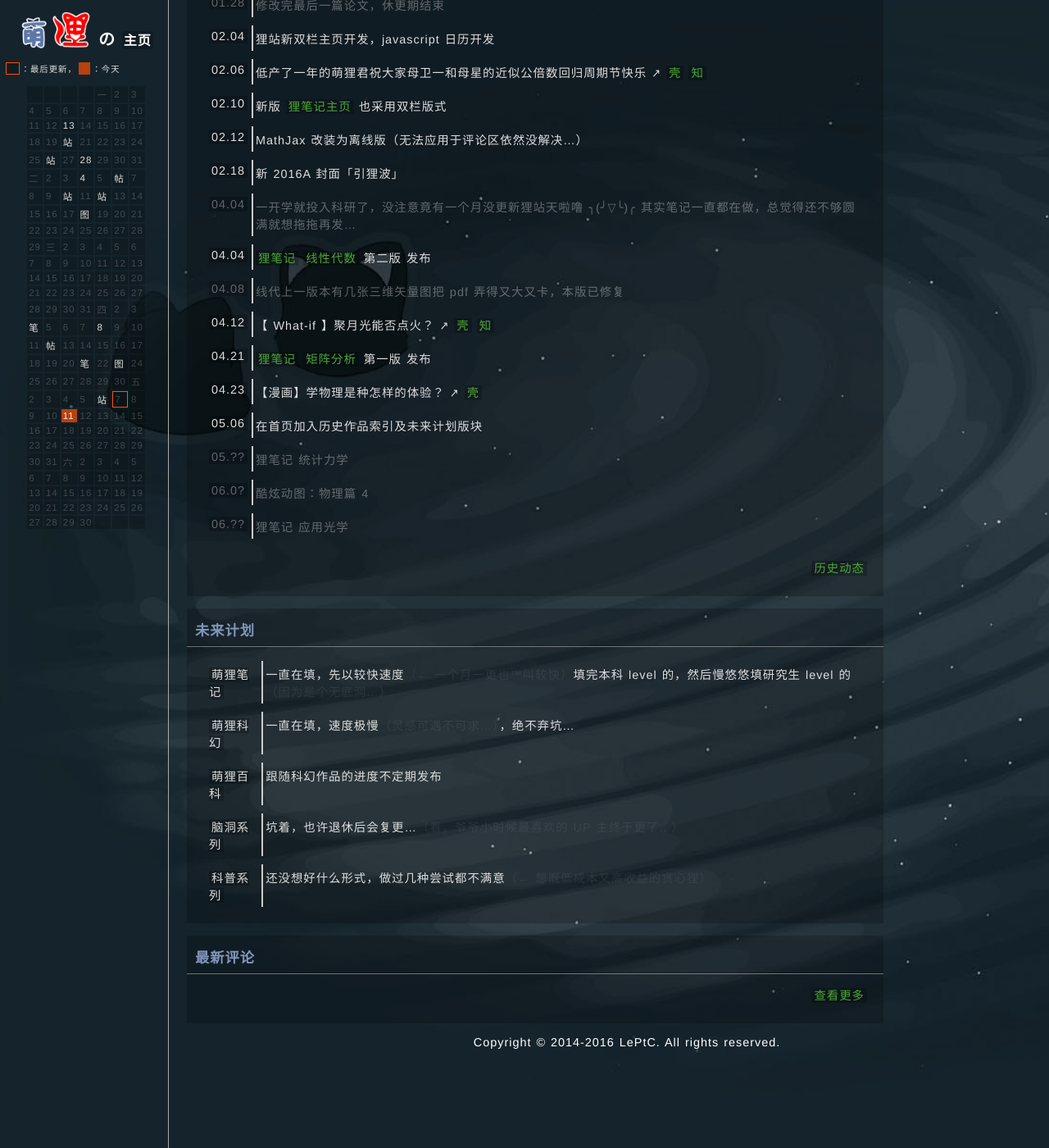
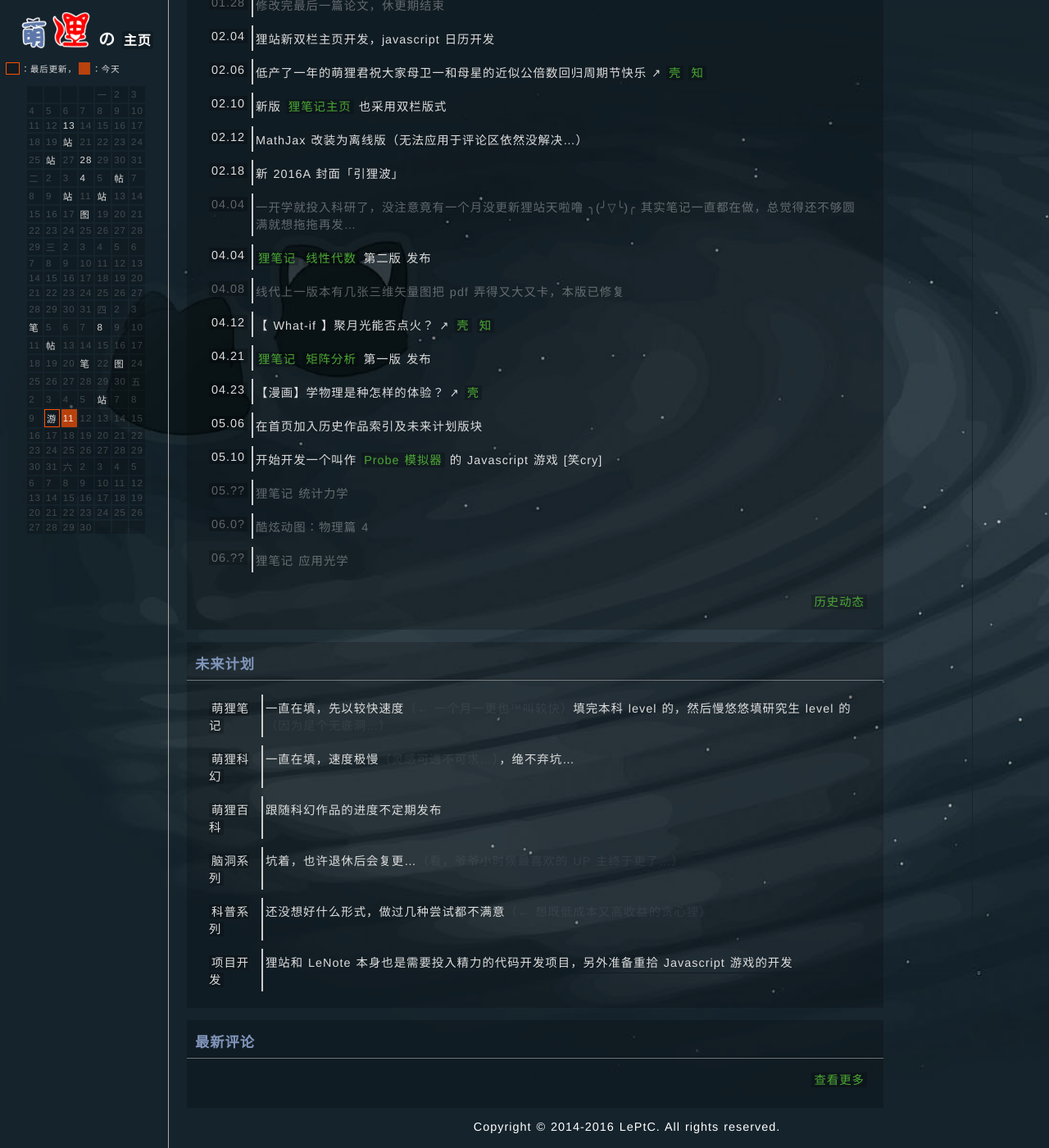
Before and after one commit to LePtC/LePtC.github.io, a Jekyll site: the page built from index.html, in a window 1280 px wide and 1400 px high, scrolled down 584 px. Shown: the whole window at 82% size. Built offline with Jekyll 4.4.1, drawn with Linux system fonts in a browser that asks for light colours; Markdown is read by kramdown in place of the engine named in the settings; comment, search, counter and statistics services are not loaded; before the commit the page ends 1881 px from its top, so only the background shows below that.

Commit message:
start ProbeSim project

```diff
--- a/index.html
+++ b/index.html
@@ -196,12 +196,12 @@ title: LePtC
   <td>4</td>
   <td>5</td>
   <td><a href="#05.06">站</a></td>
-  <td class="lastday">7</td>
+  <td>7</td>
   <td>8</td>
 </tr>
 <tr>
   <td>9</td>
-  <td>10</td>
+  <td class="lastday"><a href="#05.10">游</a></td>
   <td>11</td>
   <td>12</td>
   <td>13</td>
@@ -439,6 +439,9 @@ title: LePtC
   <tr><td><a name="05.06">05.06</a></td>
     <td class="left">在首页加入历史作品索引及未来计划版块</td>
   </tr>
+  <tr><td><a name="05.10">05.10</a></td>
+    <td class="left">开始开发一个叫作 <a href="https://github.com/LePtC/ProbeSim/blob/master/log.md">Probe 模拟器</a> 的 Javascript 游戏 [笑cry]</td>
+  </tr>
   <tr class="com"><td><a name="05.??">05.??</a></td>
     <td class="left">狸笔记 统计力学</td>
   </tr>
@@ -481,9 +484,9 @@ title: LePtC
   <tr><td><a>科普系列</a></td>
     <td class="left">还没想好什么形式，做过几种尝试都不满意<invi>（← 想既低成本又高收益的贪心狸）</invi></td>
   </tr>
-  <!-- <tr><td><a>项目开发</a></td>
-    <td class="left">狸站和 LeNote 本身也是需要投入精力的代码项目，其它的项目和游戏有关</td>
-  </tr> -->
+  <tr><td><a>项目开发</a></td>
+    <td class="left">狸站和 LeNote 本身也是需要投入精力的代码开发项目，另外准备重拾 Javascript 游戏的开发</td>
+  </tr>
 </table>
 
 
```
